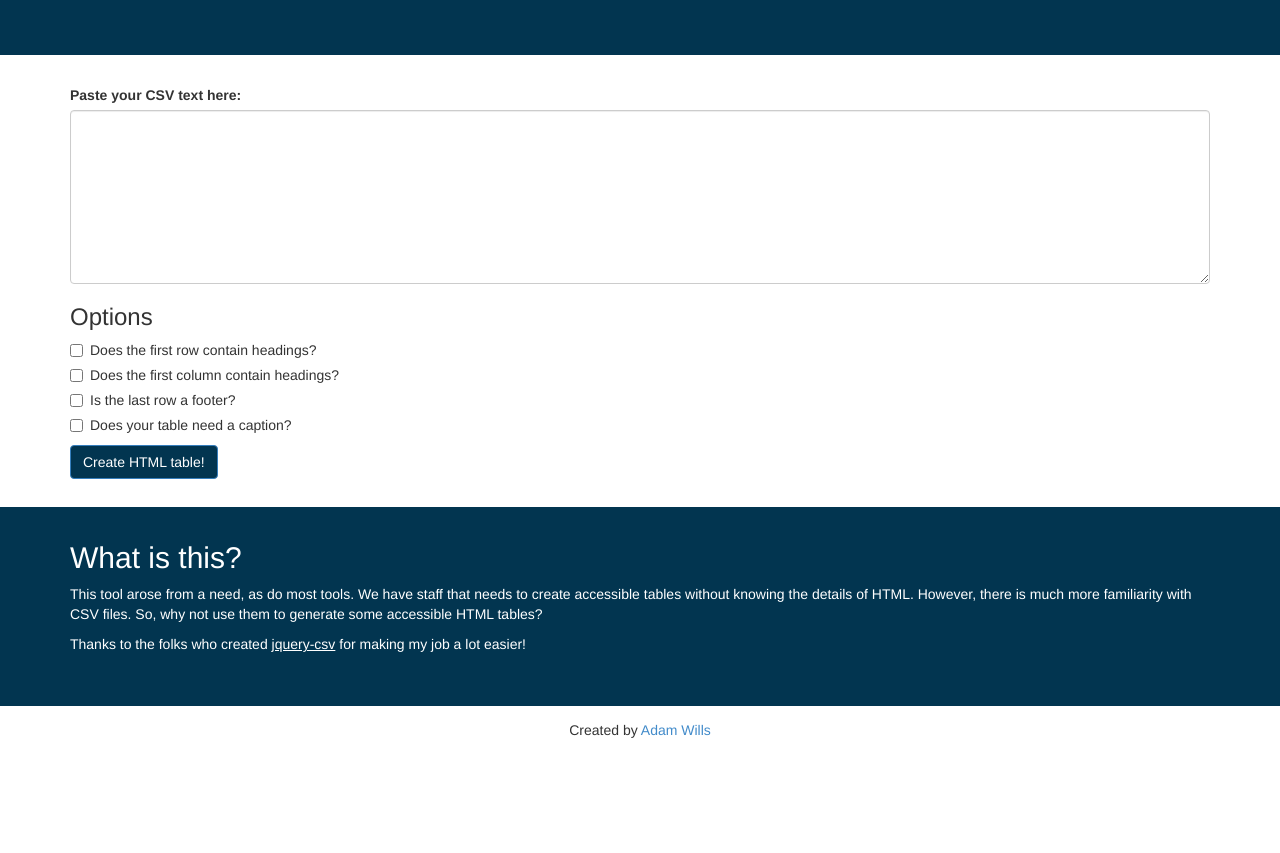
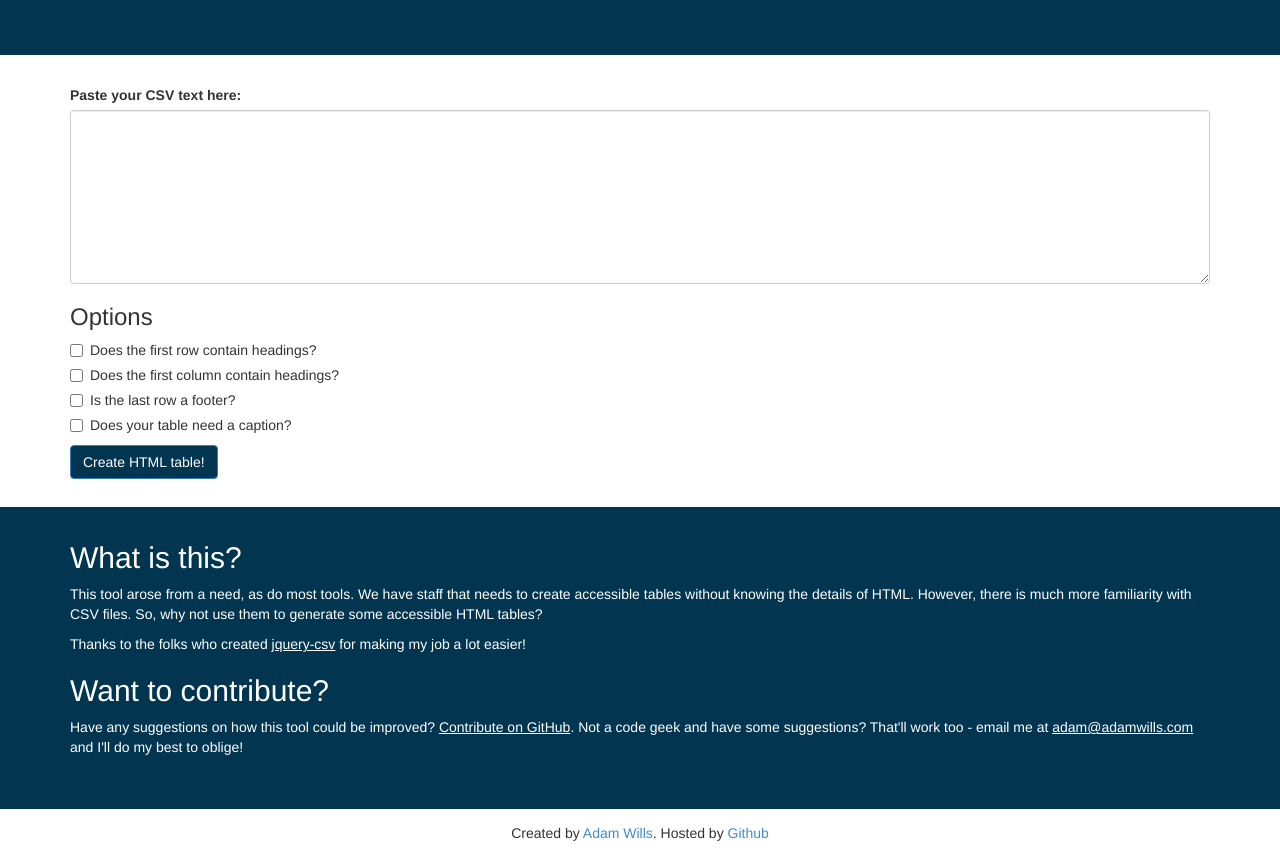
Before and after one commit to AdamWills/csv-accessible-table, a website: page index.html in a window 1280 px wide. Shown: the part 203-1056 px from the top of the page. Before the commit the page ends 953 px from the top, so only its background shows below. Drawn offline with nearby package versions, Linux system fonts and the light colour scheme.

Commit message:
Updated contribution info

```diff
--- a/index.html
+++ b/index.html
@@ -106,6 +106,10 @@
 
         <p>Thanks to the folks who created <a href="https://code.google.com/p/jquery-csv/">jquery-csv</a> for making my job a lot easier!</p>
 
+        <h2>Want to contribute?</h2>
+
+        <p>Have any suggestions on how this tool could be improved? <a href="https://github.com/AdamWills/csv-accessible-table/">Contribute on GitHub</a>. Not a code geek and have some suggestions? That'll work too - email me at <a href="mailto:adam@adamwills.com">adam@adamwills.com</a> and I'll do my best to oblige!</p>
+
       </div>
 
     </div>
@@ -114,7 +118,7 @@
 
     <footer class="content-info">
       <div class="container">
-        <p>Created by <a href="http://adamwills.com">Adam Wills</a></p>
+        <p>Created by <a href="http://adamwills.com">Adam Wills</a>. Hosted by <a href="//github.com">Github</a></p>
       </div>
     </footer>
 
```
